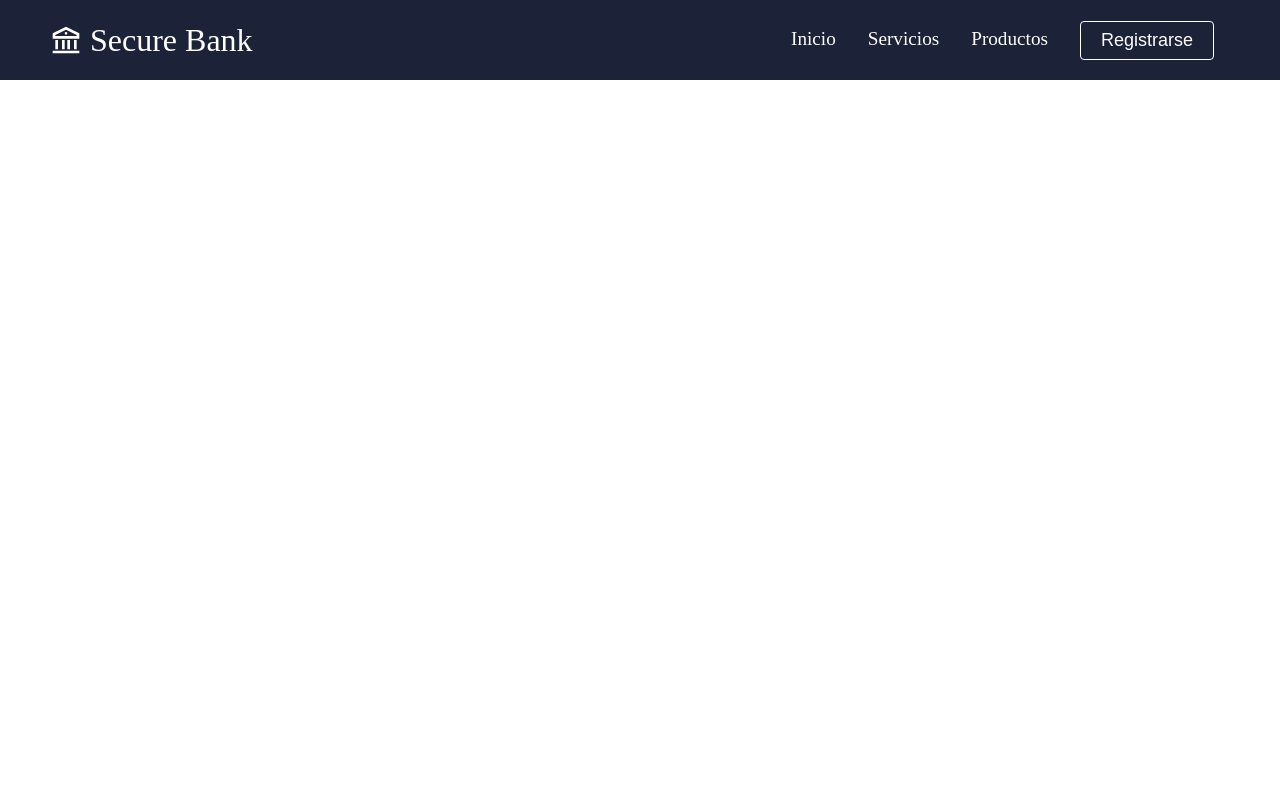
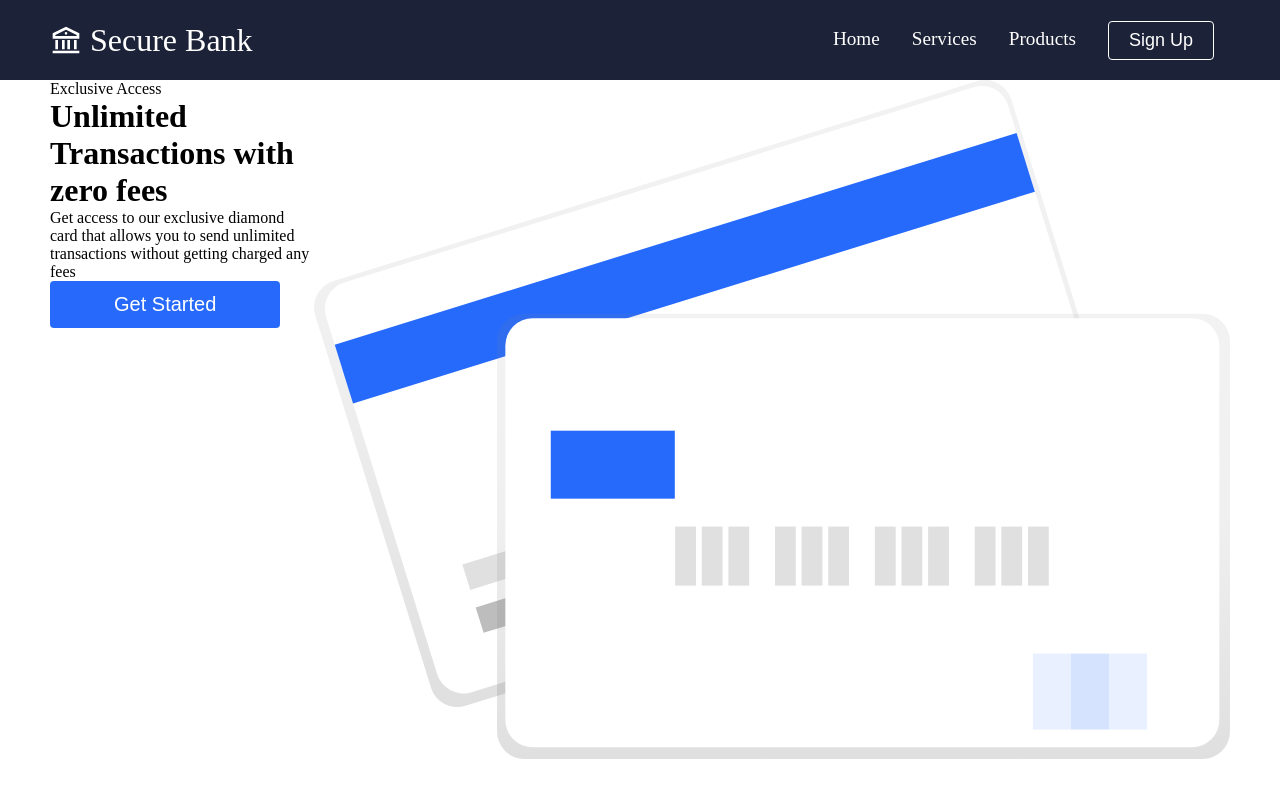
Before and after one commit to AdrianSumagui/EjemploWeb, a React (Create React App) app: page / in a window 1280 px wide. Built offline with nearby package versions, Linux system fonts and the light colour scheme.

Commit message:
no message

```diff
--- a/src/App.js
+++ b/src/App.js
@@ -1,6 +1,7 @@
 import { Route, BrowserRouter as Router, Switch } from 'react-router-dom';
 import './App.css';
 import NavBar from './components/NavBar';
+import Home from './components/pages/HomePage/Home';
 
 function App() {
   return (
@@ -8,7 +9,7 @@ function App() {
 
       <NavBar/>
       <Switch>
-        <Route path = '/'/>
+        <Route path = '/' exact component = {Home}/>
       </Switch>
 
     </Router>
--- a/src/components/HeroSection.css
+++ b/src/components/HeroSection.css
@@ -0,0 +1,5 @@
+.home__hero-section {
+
+
+
+}
--- a/src/components/HeroSection.js
+++ b/src/components/HeroSection.js
@@ -47,3 +47,5 @@ function HeroSection({
     )
 
 }
+
+export default HeroSection;
--- a/src/components/NavBar.js
+++ b/src/components/NavBar.js
@@ -66,28 +66,28 @@ function NavBar() {
                     <ul className = {click ? 'nav-menu active' : 'nav-menu'} >
 
                         <li className = "nav-item">
-                            <Link to = '/' className = "nav-links" onClick = {closeMobileMenu}>Inicio</Link>
+                            <Link to = '/' className = "nav-links" onClick = {closeMobileMenu}>Home</Link>
                         </li>
 
                         <li className = "nav-item">
-                            <Link to = '/servicios' className = "nav-links" onClick = {closeMobileMenu}>Servicios</Link>
+                            <Link to = '/services' className = "nav-links" onClick = {closeMobileMenu}>Services</Link>
                         </li>
 
                         <li className = "nav-item">
-                            <Link to = '/productos' className = "nav-links" onClick = {closeMobileMenu}>Productos</Link>
+                            <Link to = '/products' className = "nav-links" onClick = {closeMobileMenu}>Products</Link>
                         </li>
 
                         <li className = "nav-btn">
                             {button ? (
 
-                                <Link to = '/registrarse' className = "btn-link">
-                                    <Button buttonStyle = 'btn--outline'>Registrarse</Button>
+                                <Link to = '/sign-up' className = "btn-link">
+                                    <Button buttonStyle = 'btn--outline'>Sign Up</Button>
                                 </Link>
 
                             ) : (
 
-                                <Link to = '/registrarse' className = "btn-link">
-                                    <Button buttonStyle = 'btn--outline' buttonSize = "btn--mobile"  onClick = {closeMobileMenu}>Registrarse</Button>
+                                <Link to = '/sign-up' className = "btn-link">
+                                    <Button buttonStyle = 'btn--outline' buttonSize = "btn--mobile"  onClick = {closeMobileMenu}>Sign Up</Button>
                                 </Link>
 
                             )}
--- a/src/components/pages/HomePage/Data.js
+++ b/src/components/pages/HomePage/Data.js
@@ -0,0 +1,14 @@
+export const homeObjOne = {
+
+    lightBg: false,
+    lightText: true,
+    lightTextDesc: true,
+    topLine: 'Exclusive Access',
+    headline: 'Unlimited Transactions with zero fees',
+    description: 'Get access to our exclusive diamond card that allows you to send unlimited transactions without getting charged any fees',
+    buttonLabel: 'Get Started',
+    imgStart: '',
+    img: 'images/svg-1.svg',
+    alt: 'Credit Card'
+
+}
--- a/src/components/pages/HomePage/Home.js
+++ b/src/components/pages/HomePage/Home.js
@@ -0,0 +1,14 @@
+import React from 'react';
+import HeroSection from '../../HeroSection';
+import { homeObjOne } from './Data';
+
+function Home() {
+
+    return (
+
+        <HeroSection {...homeObjOne}/>
+
+    )
+}
+
+export default Home;
```
